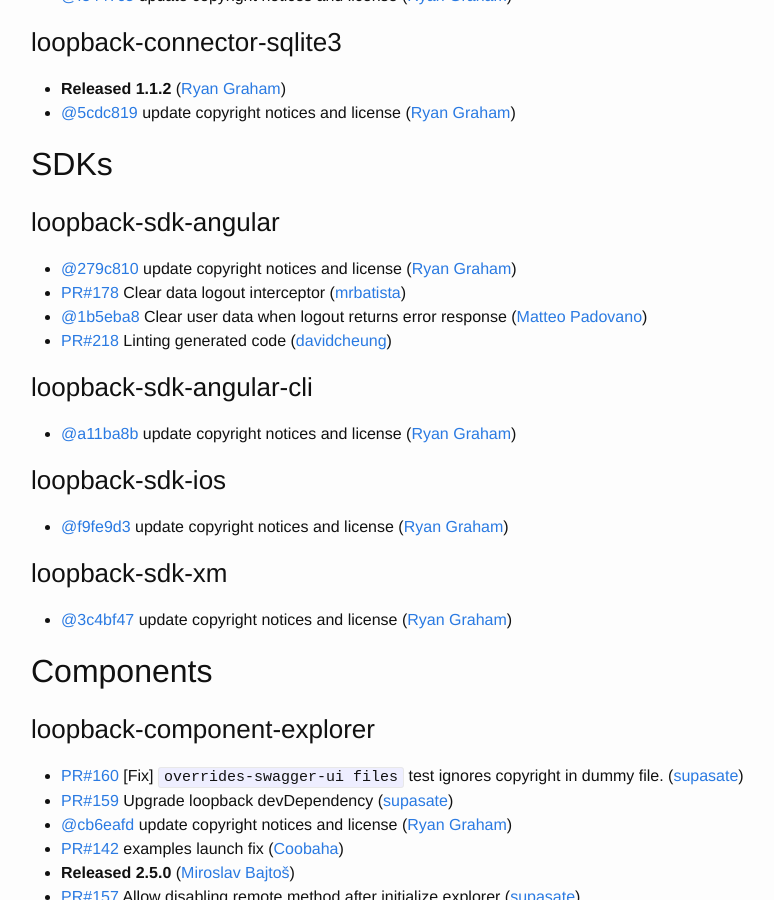
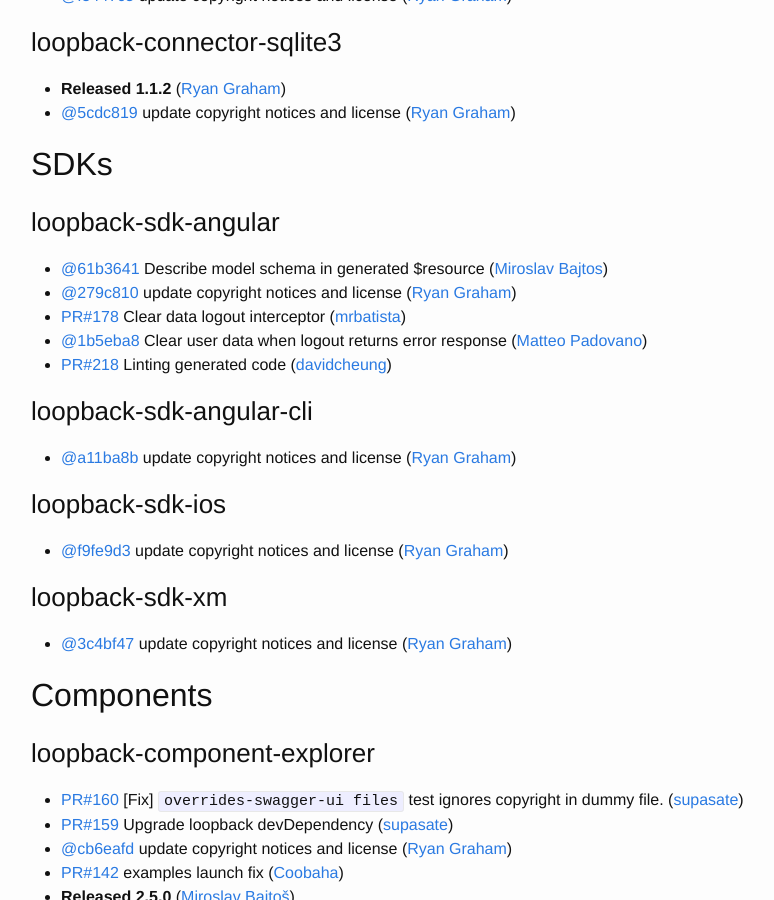
Before and after one commit to strongloop/loopback, a Jekyll site: the page built from index.md, in a window 1280 px wide and 900 px high, scrolled down 5153 px. Shown: the whole window, without its empty margins (239-1013 px from the left). Built offline with Jekyll 4.4.1, drawn with Linux system fonts in a browser that asks for light colours.

Commit message:
Update changelog

```diff
--- a/index.md
+++ b/index.md
@@ -224,6 +224,7 @@ since: (from 2016-04-07 to 2016-06-02)
 ## SDKs
 
 ### loopback-sdk-angular
+ * [@61b3641](https://github.com/strongloop/loopback-sdk-angular/commit/61b36412bb02f4153d30ca797b068c065e7eb45f) Describe model schema in generated $resource ([Miroslav Bajtos](https://github.com/bajtos))
  * [@279c810](https://github.com/strongloop/loopback-sdk-angular/commit/279c810747d4061c11f126c19c3e34a67812aa8f) update copyright notices and license ([Ryan Graham](https://github.com/rmg))
  * [PR#178](https://github.com/strongloop/loopback-sdk-angular/pull/178) Clear data logout interceptor ([mrbatista](https://github.com/mrbatista))
  * [@1b5eba8](https://github.com/strongloop/loopback-sdk-angular/commit/1b5eba874936bed4b15229c895d4d331190c1b1e) Clear user data when logout returns error response ([Matteo Padovano](https://github.com/mrbatista))
```
